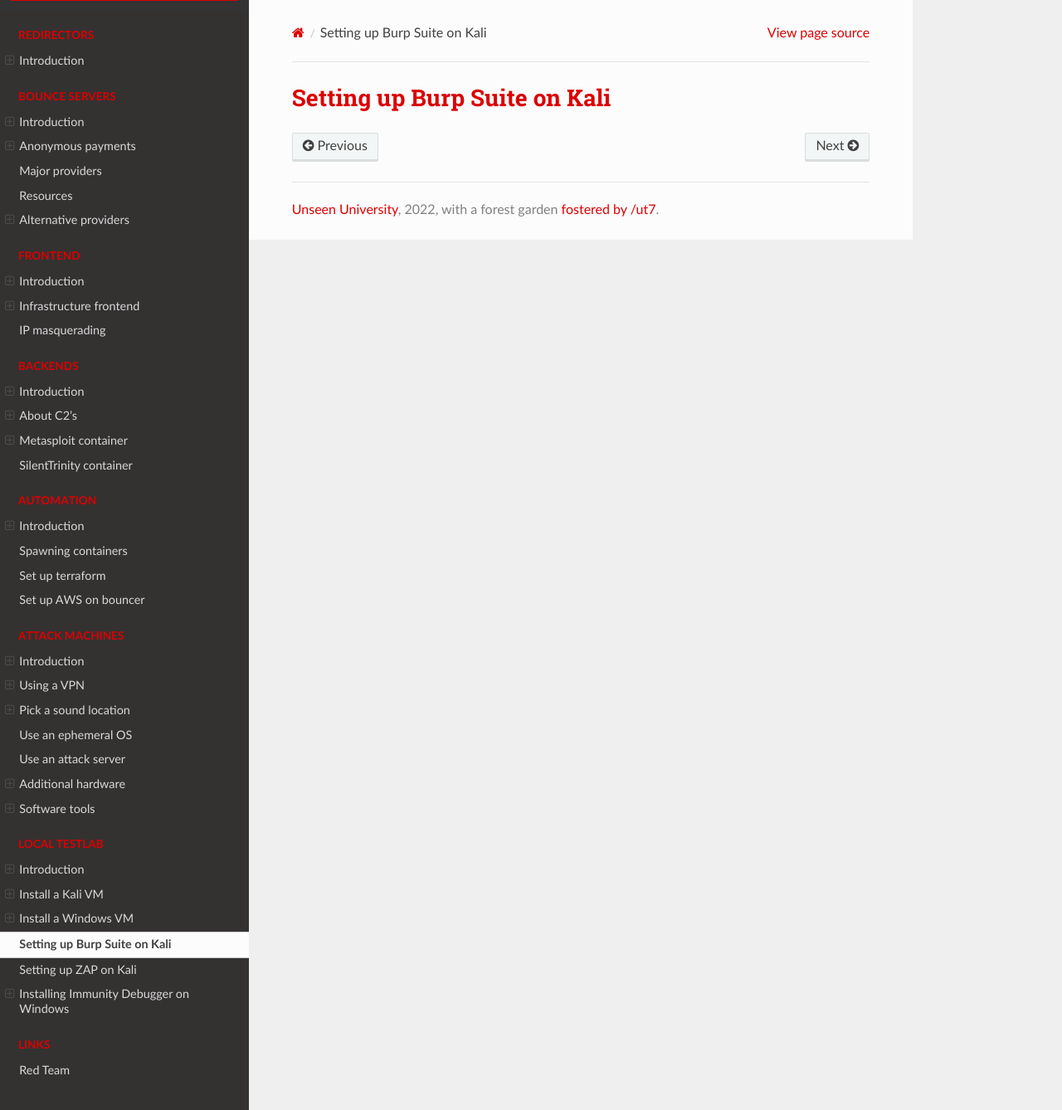
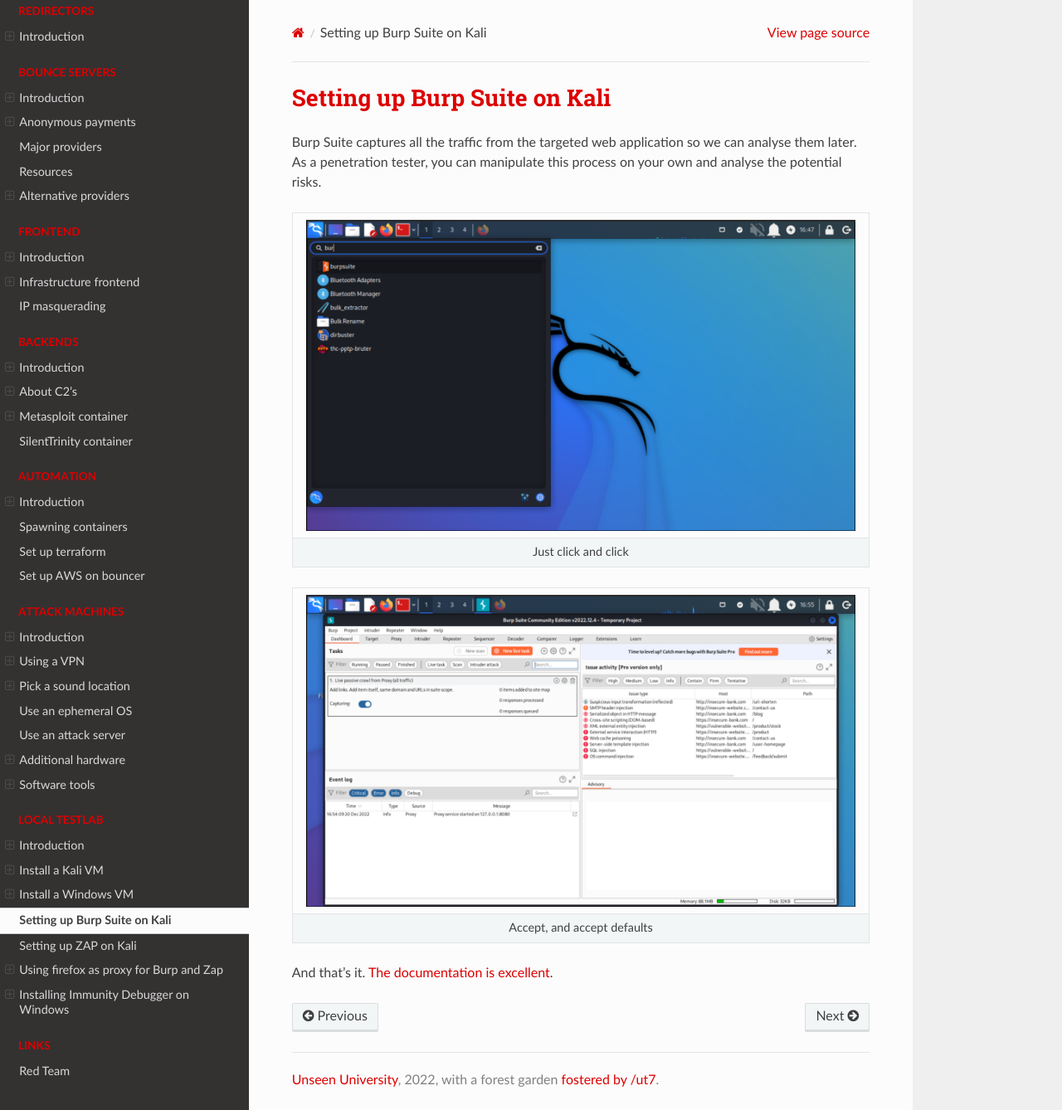
Before and after one commit to tymyrddin/red-iac, a Sphinx documentation site: the page built from source/docs/lab/burp.md, in a window 1280 px wide and 1338 px high. Shown: the whole window at 83% size. Built offline with Sphinx 7.4.7 and the Read the Docs theme 2.0.0, drawn with Linux system fonts in a browser that asks for light colours.

```diff
--- a/source/docs/lab/burp.md
+++ b/source/docs/lab/burp.md
@@ -1 +1,13 @@
 # Setting up Burp Suite on Kali
+
+Burp Suite captures all the traffic from the targeted web application so we can analyse them later. As a penetration tester, you can manipulate this process on your own and analyse the potential risks.
+
+| ![Open Burp](../../_static/images/whereburp.png) |
+|:--:|
+| Just click and click |
+
+| ![Burp Dashboard](../../_static/images/openedburp.png) |
+|:--:|
+| Accept, and accept defaults |
+
+And that's it. [The documentation is excellent](https://portswigger.net/burp/documentation/desktop).
--- a/source/index.rst
+++ b/source/index.rst
@@ -86,6 +86,7 @@ understand the underlying technologies.
    docs/lab/windows.md
    docs/lab/burp.md
    docs/lab/zap.md
+   docs/lab/foxyproxy.md
    docs/lab/immunity.md
 
 .. toctree::
```
Also changed, not shown: source/docs/lab/README.md (+1 -0 lines), source/docs/lab/foxyproxy.md (added, +70 -0 lines), source/docs/lab/zap.md (+10 -0 lines), source/_static/images/attack-infra.png, source/_static/images/fox1.png (added), source/_static/images/fox10.png (added), source/_static/images/fox11.png (added), source/_static/images/fox2.png (added), source/_static/images/fox3.png (added), source/_static/images/fox4.png (added), source/_static/images/fox5.png (added), source/_static/images/fox6.png (added), source/_static/images/fox7.png (added), source/_static/images/fox8.png (added), 4 more files.
